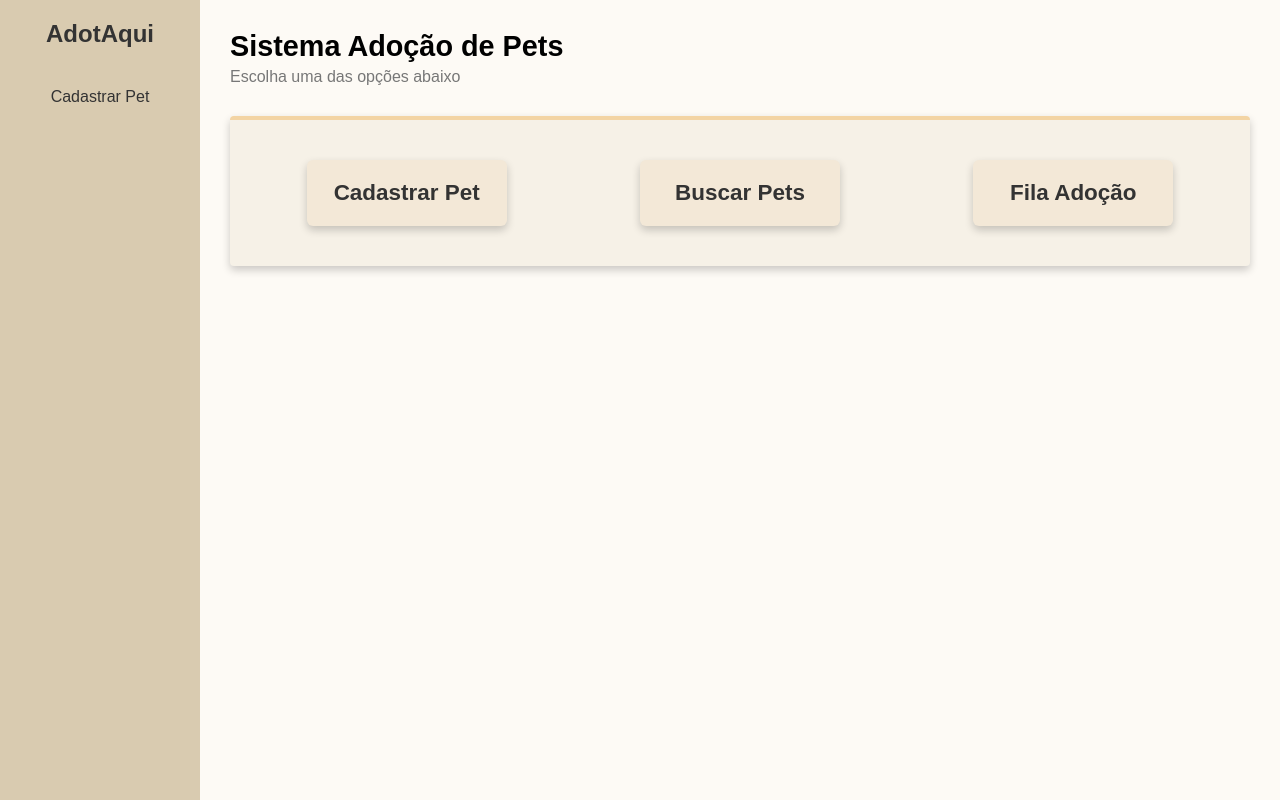
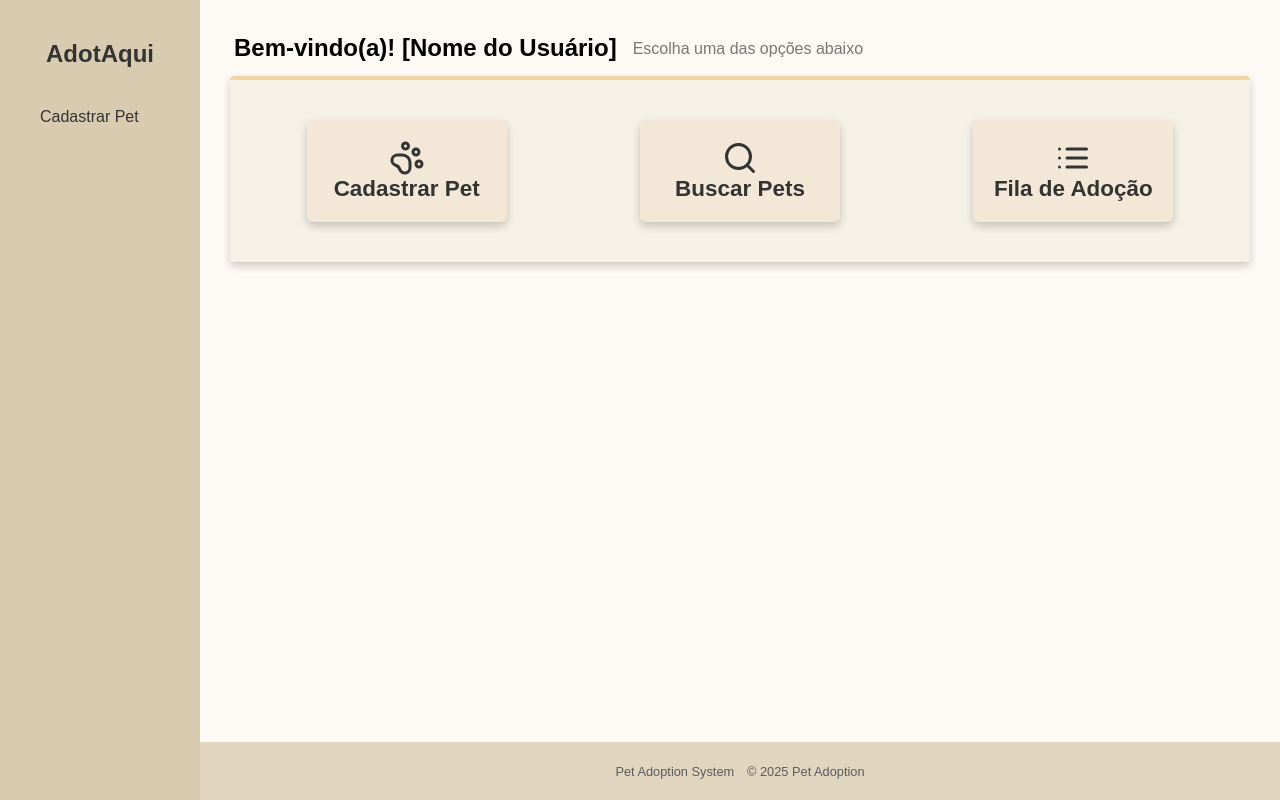
Before and after one commit to luisdasilvahenrique/adotaqui, a React (Create React App) app in the folder frontend/: page / in a window 1280 px wide. Built offline with nearby package versions, Linux system fonts and the light colour scheme.

Commit message:
Feature: Criado rotas na aplicação e alguns ajustes no footer :ok_hand:

```diff
--- a/frontend/package.json
+++ b/frontend/package.json
@@ -8,8 +8,10 @@
     "@testing-library/react": "^16.3.0",
     "@testing-library/user-event": "^13.5.0",
     "axios": "^1.9.0",
+    "lucide-react": "^0.511.0",
     "react": "^19.1.0",
     "react-dom": "^19.1.0",
+    "react-router-dom": "^7.6.0",
     "react-scripts": "5.0.1",
     "web-vitals": "^2.1.4"
   },
--- a/frontend/src/App.js
+++ b/frontend/src/App.js
@@ -1,23 +1,51 @@
-import './css/App.css';
+import { useState } from 'react';
+import { BrowserRouter, Routes, Route } from 'react-router-dom';
+import { PawPrint, Search, List, Menu } from 'lucide-react';
+
 import Sidebar from './components/Sidebar';
 import Header from './components/Header';
 import CardPet from './components/CardPet';
 
+import AdoptionQueue from './pages/AdoptionQueue';
+
+import './css/App.css';
+
 function App() {
+  const [menuOpen, setMenuOpen] = useState(false);
 
   return (
     <div className="container">
-      <Sidebar />
-      <main className="main">
-        <Header />
-        <section className="options">
-          <CardPet icon="paw.svg" title="Cadastrar Pet" />
-          <CardPet icon="search.svg" title="Buscar Pets" />
-          <CardPet icon="list.svg" title="Fila Adoção" />
-        </section>
-      </main>
+      <div className={`menu-toggle ${menuOpen ? 'open' : ''}`} onClick={() => setMenuOpen(!menuOpen)}>
+      </div>
+
+      <Sidebar isOpen={menuOpen} onClose={() => setMenuOpen(false)} />
+
+      <div className="content" onClick={() => menuOpen && setMenuOpen(false)}>
+        <main className="main">
+          <Header />
+          <section className="options">
+            <CardPet icon={<PawPrint size={36} />} title="Cadastrar Pet" />
+            <CardPet icon={<Search size={36} />} title="Buscar Pets" />
+            <CardPet icon={<List size={36} />} title="Fila de Adoção" to="adoption-queue" />
+          </section>
+        </main>
+
+        <footer className="footer">
+          <p className="system">Pet Adoption System</p>
+          <p className="copyright">© 2025 Pet Adoption</p>
+        </footer>
+      </div>
     </div>
   );
 }
 
-export default App;
+export default function AppRoutes() {
+  return (
+    <BrowserRouter>
+      <Routes>
+        <Route path="/" element={<App />} />
+        <Route path="adoption-queue" element={<AdoptionQueue />} />
+      </Routes>
+    </BrowserRouter>
+  );
+}
--- a/frontend/src/components/CardPet.js
+++ b/frontend/src/components/CardPet.js
@@ -1,12 +1,16 @@
-import React from 'react';
+import { useNavigate } from 'react-router-dom';
 
-function CardOption({ icon, title }) {
+export default function CardPet({ icon, title, to }) {
+  const navigate = useNavigate();
+
+  const handleClick = () => {
+    if (to) navigate(to);
+  };
+
   return (
-    <div className="card">
-      {/* <img src={require(`../assets/icons/${icon}`)} alt={title} /> */}
+    <div className="card" onClick={handleClick}>
+      {icon}
       <h3>{title}</h3>
     </div>
   );
 }
-
-export default CardOption;
--- a/frontend/src/components/Header.js
+++ b/frontend/src/components/Header.js
@@ -1,7 +1,7 @@
 function Header() {
   return (
-    <header>
-      <h1>Sistema Adoção de Pets</h1>
+    <header className="header">
+      <h2>Bem-vindo(a)! <span className="user-name">[Nome do Usuário]</span></h2>
       <p>Escolha uma das opções abaixo</p>
     </header>
   );
--- a/frontend/src/components/Sidebar.js
+++ b/frontend/src/components/Sidebar.js
@@ -1,11 +1,8 @@
-import React from 'react';
-// import './Sidebar.css';
-
-function Sidebar() {
+function Sidebar({ isOpen }) {
   return (
     <aside className="sidebar">
-      <h2>AdotAqui</h2> {/* Substituir pela logo marca */}
-      <nav>
+      <h2>AdotAqui</h2>
+      <nav className="nav-links">
         <a href="#">Cadastrar Pet</a>
       </nav>
     </aside>
--- a/frontend/src/css/App.css
+++ b/frontend/src/css/App.css
@@ -4,7 +4,9 @@
   box-sizing: border-box;
 }
 
-body, html, #root {
+body,
+html,
+#root {
   height: 100%;
   font-family: sans-serif;
 }
@@ -14,15 +16,25 @@ body, html, #root {
   height: 100vh;
 }
 
+.content {
+  display: flex;
+  flex-direction: column;
+  flex: 1;
+  height: 100vh;
+  overflow: hidden;
+}
+
 .sidebar {
   background-color: #d9cbb0;
   width: 200px;
-  padding: 20px;
+  padding: 40px;
   color: #333;
 
 }
 
 .sidebar h2 {
+  margin-top: 0;
+
   margin-bottom: 40px;
   font-size: 1.5rem;
   font-weight: bold;
@@ -32,7 +44,7 @@ body, html, #root {
 
 .sidebar nav a {
 
-  display: block;
+  display: flex;
   margin-top: 20px;
   color: #333;
   text-align: center;
@@ -41,18 +53,23 @@ body, html, #root {
 
 .main {
   flex: 1;
+  overflow-y: auto;
+  padding: 30px;
   background-color: #fdfaf5;
-  padding: 30px;
 }
 
-header h1 {
-  font-size: 1.8rem;
-  margin-bottom: 5px;
+header {
+  display: flex;
+  align-items: center;
+  gap: 1rem;
+
+  flex-wrap: wrap;
+  padding: 4px;
 }
 
 header p {
   color: #777;
-  margin-bottom: 30px;
+  margin-top: 2px;
 }
 
 .options {
@@ -72,6 +89,8 @@ header p {
   background-color: #F6F1E7;
   box-shadow: 0 4px 8px rgba(0, 0, 0, 0.2);
 }
+
+
 
 .card {
   display: flex;
@@ -98,11 +117,45 @@ header p {
 }
 
 .card img {
-  width: 50px;
-  margin-bottom: 10px;
+  width: 100px;
+  height: 100px;
 }
 
-@media (max-width: 768px) {
+/* Footer */
+
+.footer {
+  background-color: #d9cbb0;
+  padding: 20px;
+  text-align: center;
+  width: 100%;
+  opacity: 0.8;
+}
+
+.footer p {
+  display: inline;
+  margin: 0;
+  padding: 0;
+  color: #333;
+
+  /* dar espaço entre os elementos */
+  margin-right: 0.4rem;
+  margin-left: 0.4rem;
+
+  font-size: 0.8rem;
+}
+
+
+.footer .system {
+  row-gap: 0.5rem;
+}
+
+.footer .rights {
+  row-gap: 0.5rem;
+}
+
+
+/* Responsivo */
+@media (max-width: 770px) {
   .container {
     flex-direction: column;
   }
@@ -110,10 +163,9 @@ header p {
   .sidebar {
     width: 100%;
     display: flex;
-    justify-content: space-around;
   }
 
-  .options {
-    justify-content: center;
+  .footer {
+    position: relative;
   }
 }
--- /dev/null
+++ b/frontend/src/pages/AdoptionQueue.js
@@ -0,0 +1,9 @@
+export default function AdoptionQueue() {
+  return (
+    <div style={{ padding: '20px' }}>
+      <h1>Fila de Adoção</h1>
+      <p>Lista de pets será exibida aqui...</p>
+
+    </div>
+  );
+}
```
Also changed, not shown: frontend/src/routes/Routes.js (added, +16 -0 lines), frontend/src/css/ListPets.css (added), 1 other file (tests, documents, lock files or other folders).
